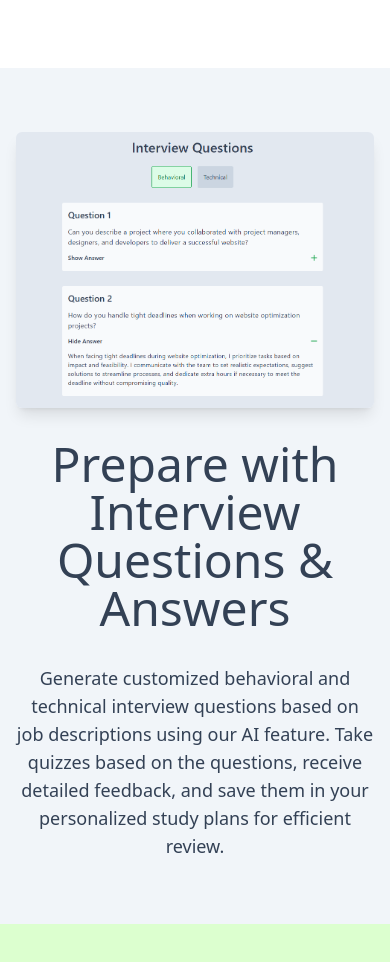
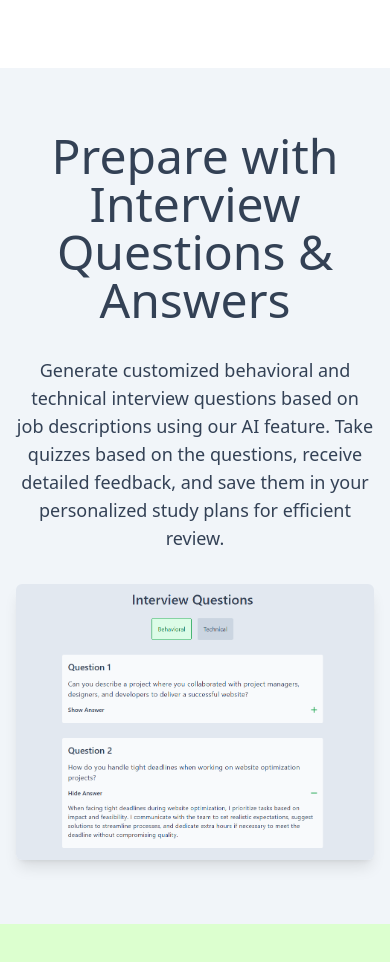
Before and after one commit to alejandro-cartagena/forSure-Hired-Client, a React (Vite) app: page / in a window 390 px wide. Shown: the part 2380-3342 px from the top of the page. Built offline with nearby package versions, Linux system fonts and the light colour scheme; no server answers.

Commit message:
Changed ordering of a section in the homepage for small screens

```diff
--- a/src/pages/Homepage.jsx
+++ b/src/pages/Homepage.jsx
@@ -126,13 +126,13 @@ export default function Homepage() {
       {/* Section 4 */}
       <section className="bg-[#F1F5F9] py-16 w-full px-4 sm:px-16 md:px-32 flex flex-col items-center lg:flex-row  lg:justify-between gap-8">
         <ScrollAnimation
-          className="w-full lg:w-1/2"
+          className="w-full lg:w-1/2 order-last lg:order-first"
           animateIn="fadeInLeft"
           animateOut="fadeOutLeft"
           duration={0.75}
           offset={360}
         >
-          <div className="flex justify-center gap-4 order-last lg:order-first">
+          <div className="flex justify-center gap-4 t">
             <img
               src={generatedQuestionsImg}
               alt="Image 13"
@@ -147,7 +147,7 @@ export default function Homepage() {
           duration={0.75}
           offset={300}
         >
-          <div className="text-center order:last flex flex-col justify-center gap-8">
+          <div className="text-center flex flex-col justify-center gap-8">
             <h1 className="text-5xl">
               Prepare with Interview Questions & Answers
             </h1>
```
